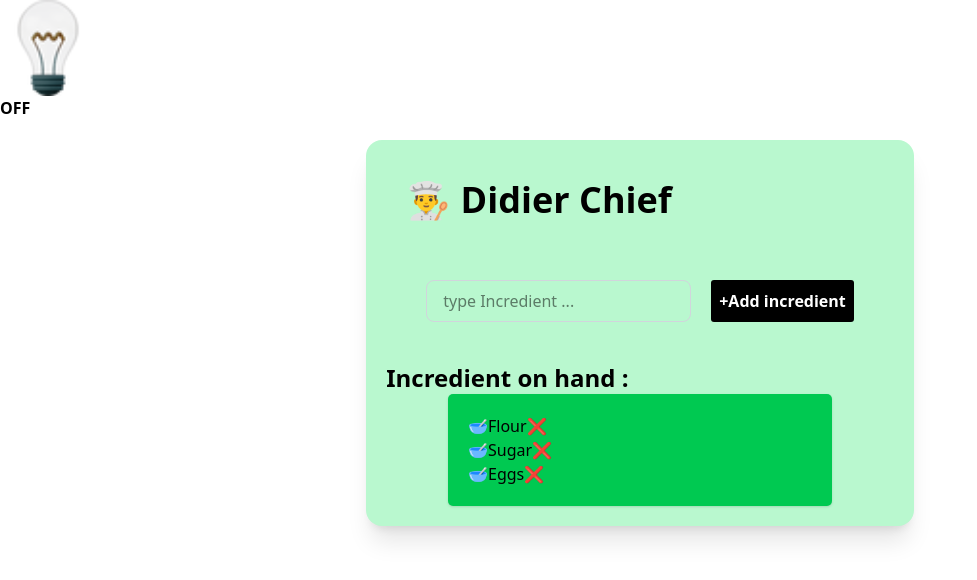
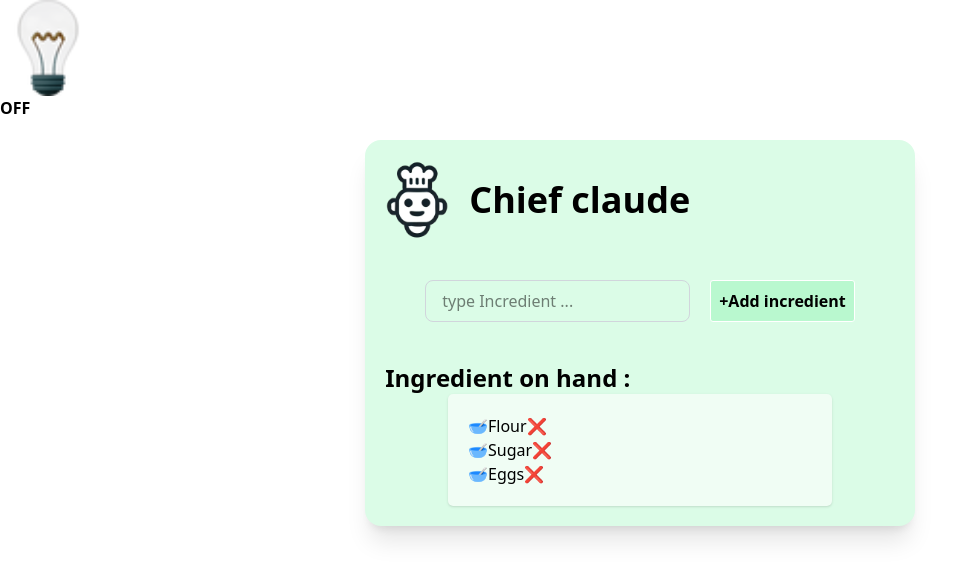
Before and after one commit to didier-bazayesu/add-ingredients, a React (Vite) app: page / in a window 1280 px wide. Shown: the top 580 px of the page, without its empty margins (0-977 px from the left). Built offline with nearby package versions, Linux system fonts and the light colour scheme.

Commit message:
feat: ingredient page

```diff
--- a/src/components/HeaderIncredient.jsx
+++ b/src/components/HeaderIncredient.jsx
@@ -1,96 +1,111 @@
-
-import { useState } from 'react'
-
+import { useEffect, useState } from 'react';
 
 function HeaderIncredient() {
 
   const ingredients = ["Flour", "Sugar", "Eggs"];
 
-      //array of input incridient
-      let[ingredient , setincredient] = useState(ingredients);
+  // array of input ingredients
+  let [ingredient, setincredient] = useState(() => {
+    try {
+      const saved = localStorage.getItem('ingredients');
+      return saved ? JSON.parse(saved) : ingredients;
+    } catch (e) {
+      console.log(e);
+      return ingredients;
+    }
+  });
 
+  // rendering for each user input ingredient
+  useEffect(() => {
+    localStorage.setItem('ingredients', JSON.stringify(ingredient));
+  }, [ingredient]);
 
-      //taking input value
-      let[inputvalue,setinputValue] = useState("")
+  // taking input value
+  let [inputvalue, setinputValue] = useState("");
 
-      //handle input value
-      function handleInputValue (e){
-
-        /*This is another way of handling input form */
-
-        // const formData = new FormData();
-        // const dataInputed = formData.get("current-igredient")
-        //       setinputValue(dataInputed);
+  // handle input value
+  function handleInputValue(e) {
     setinputValue(e.target.value);
   }
 
-
-
-      //taking incredients from the user input
-    function takeIncredient(event){
+  // taking ingredients from the user input
+  function takeIncredient(event) {
     event.preventDefault();
 
-        //checking if we have typed something
-        if(!inputvalue.length<1) {
-            setincredient((array)=>([
+    // checking if we have typed something
+    if (inputvalue.trim().length > 0) {
+      setincredient((array) => [
         ...array,
         inputvalue.trim()
-
-
-               ]))
+      ]);
       setinputValue("");
-
+    } else {
+      console.log("the input length is invalid");
     }
   }
 
-    //delete the specific incredients
-    function deleteFromList(lastIndex){
-        setincredient(prev=> ([
-          ... prev.filter((__,nowIndex)=> nowIndex !== lastIndex)
-        ]))
+  // delete the specific ingredients
+  function deleteFromList(lastIndex) {
+    setincredient(prev => [
+      ...prev.filter((__, nowIndex) => nowIndex !== lastIndex)
+    ]);
   }
 
+  return (
+    // returning the ingredient card
+    <section className='bg-green-100 p-5 w-max rounded-2xl shadow-xl mx-auto mt-5'>
+      <div className='flex '>
+        <img src='./images/Chef Claude Icon.png' className='w-16 h-20' />
+        <span className='font-bold text-4xl p-5'>Chief claude</span>
+      </div>
 
-  return (
 
-    // returning the incredient card
-    <section className='bg-green-200  p-5 w-max rounded-2xl shadow-xl  mx-auto mt-5 '>
-              <p className='font-bold text-4xl   p-5'>👨‍🍳 Didier Chief</p>
-        <div className='flex flex-row justify-center '>
 
+      <div className='flex flex-row justify-center'>
         <main>
-                  <form action="" className='flex justify-center gap-5 p-10 ' onSubmit={takeIncredient}>
-                    <input type="text"
+          <form
+            action=""
+            className='flex justify-center gap-5 p-10'
+            onSubmit={takeIncredient}
+          >
+            <input
+              type="text"
               value={inputvalue}
               id='value'
               name='current-ingredient'
-
               onChange={handleInputValue}
               placeholder='type Incredient ...'
-                          className='  flex-1 border border-gray-300 rounded-lg px-4 py-2
-                       focus:outline-none focus:ring-2 focus:ring-gray-500 '
-
-
+              className='flex-1 border border-gray-300 rounded-lg px-4 py-2 focus:outline-none focus:ring-2 focus:ring-gray-500'
+              defaultValue="sezame"
             />
 
-                <button  className='text-white bg-black p-2 font-bold rounded-[3px]  cursor-pointer hover:text-amber-300 hover:bg-green-600'  type='submit'>+Add incredient</button>
+            < button
+              className='text-black bg-green-200 p-2 font-bold rounded-[3px] border-white border cursor-pointer hover:text-amber-300 hover:bg-green-600'
+              type='submit'
+            >
+              +Add incredient
+            </button>
           </form>
-
         </main>
-
-
       </div>
 
-             <h2 className='text-2xl  font-extrabold '> Incredient on hand :</h2>
+      <h2 className='text-2xl font-extrabold'>Ingredient on hand :</h2>
 
-            <ul className=' items-center  mx-auto w-sm rounded-[5px]  shadow-sm bg-green-500 p-5 text-left '>
-              {ingredient.map((elem, index) => <li key={index} >🥣{elem}
-                  <button className='text-red-600 hover:text-blue-800 cursor-pointer  transition-all duration-200 hover:bg-amber-400'
-                 onClick={()=> {deleteFromList(index)}}>❌</button>
-                 </li>)}
+      <ul className='items-center mx-auto w-sm rounded-[5px] shadow-sm bg-green-50 p-5 text-left'>
+        {ingredient.map((elem, index) => (
+          <li key={index}>
+            🥣{elem}
+            <button
+              className='text-red-600 hover:text-blue-800 cursor-pointer transition-all duration-200 hover:bg-amber-400'
+              onClick={() => { deleteFromList(index) }}
+            >
+              ❌
+            </button>
+          </li>
+        ))}
       </ul>
     </section>
-  )
+  );
 }
 
-export default HeaderIncredient
+export default HeaderIncredient;
```
Lines whose indentation alone changed are shown as unchanged.
